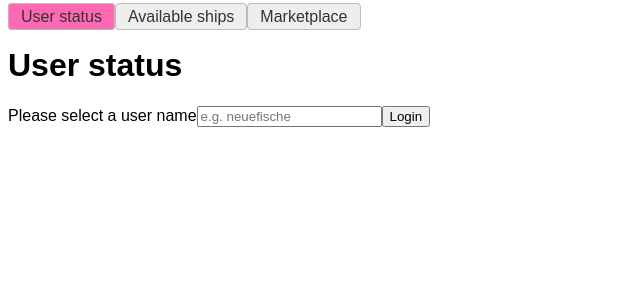
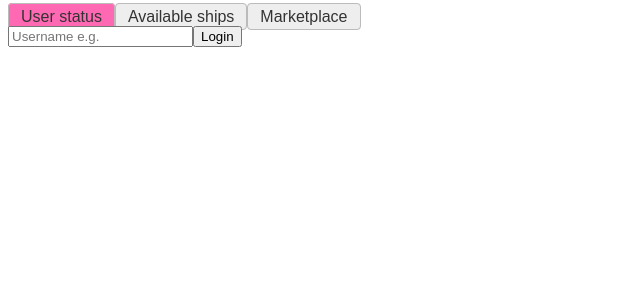
Before and after one commit to svenvonwerner/spacetraders-team, a React (Create React App) app: page / in a window 1280 px wide. Shown: the top 300 px of the page, without its empty margins (0-640 px from the left). Built offline with nearby package versions, Linux system fonts and the light colour scheme.

Commit message:
Add login-page

```diff
--- a/src/App.js
+++ b/src/App.js
@@ -4,6 +4,7 @@ import ShipsPage from './pages/ShipsPage.js';
 import UserStatusPage from './pages/UserStatusPage.js';
 import MarketPage from './pages/MarketPage.js';
 import { useEffect, useState } from 'react';
+import LoginPage from './pages/LoginPage.js';
 
 function App() {
   const [token, setToken] = useState(loadFromLocal('token'));
@@ -22,8 +23,10 @@ function App() {
     <div>
       <Navigation />
       <Routes>
+        <Route path="/" element={<LoginPage />} />
+
         <Route
-          path="/"
+          path="/userstatus"
           element={
             <UserStatusPage
               onLogin={loginUser}
--- /dev/null
+++ b/src/pages/LoginPage.js
@@ -0,0 +1,16 @@
+export default function LoginPage() {
+  return (
+    <section>
+      <form>
+        <label for="username"></label>
+        <input
+          id="username"
+          placeholder="Username e.g."
+          required
+          type="text"
+        ></input>
+        <button type="submit">Login</button>
+      </form>
+    </section>
+  );
+}
```
